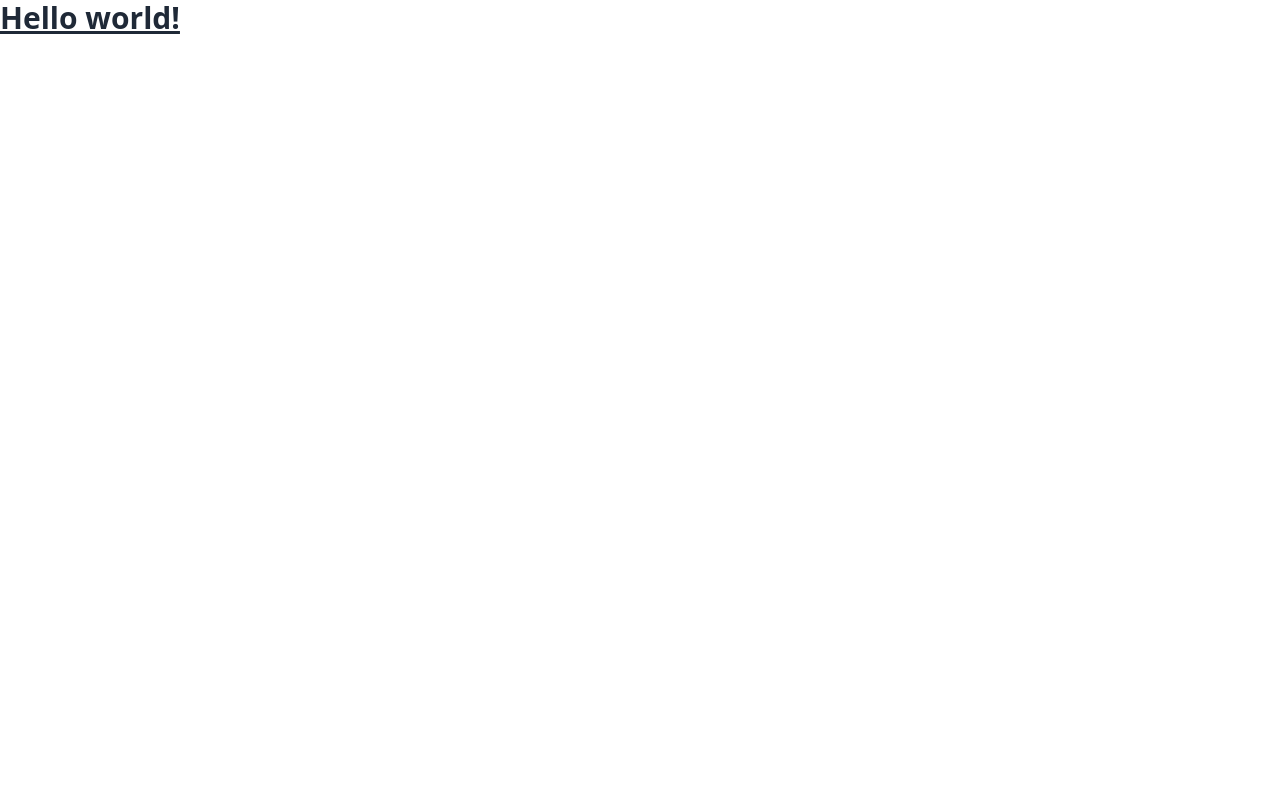
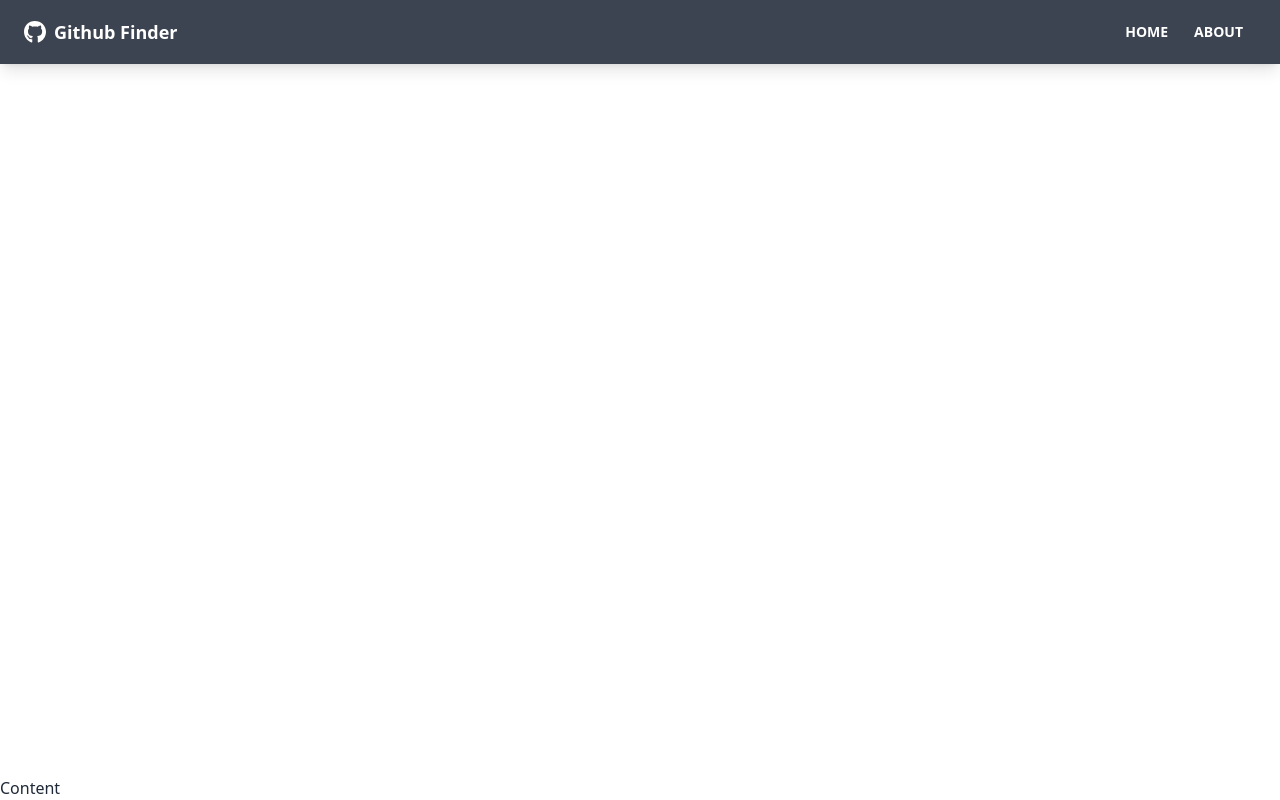
Before and after one commit to jibm82/github-finder, a React (Create React App) app: page /about in a window 1280 px wide. Built offline with nearby package versions, Linux system fonts and the light colour scheme; the HTML template or start-up script is replaced by a standard one.

Commit message:
Implement navbar

```diff
--- a/package.json
+++ b/package.json
@@ -9,6 +9,8 @@
     "daisyui": "^2.17.0",
     "react": "^18.2.0",
     "react-dom": "^18.2.0",
+    "react-icons": "^4.4.0",
+    "react-router-dom": "^6.3.0",
     "react-scripts": "5.0.1",
     "web-vitals": "^2.1.4"
   },
--- a/src/App.js
+++ b/src/App.js
@@ -1,8 +1,17 @@
+import { BrowserRouter as Router, Route } from "react-router-dom"
+
+import Navbar from "./components/layout/Navbar";
+
 function App() {
   return (
-    <h1 className="text-3xl font-bold underline">
-      Hello world!
-    </h1>
+    <Router>
+      <div className="flex flex-col justify-between h-screen">
+        <Navbar />
+        <main>
+          Content
+        </main>
+      </div>
+    </Router>
   );
 }
 
--- /dev/null
+++ b/src/components/layout/Navbar.jsx
@@ -0,0 +1,39 @@
+import { FaGithub } from "react-icons/fa"
+import { Link } from "react-router-dom"
+import PropTypes from "prop-types"
+
+function Navbar({ title }) {
+  return (
+    <nav className="navbar mb-12 shadow-lg bg-neutral text-neutral-content">
+      <div className="container mx-auto">
+        <div className="flex-none px-2 mx-2">
+          <FaGithub className="inline pr-2 text-3xl"/>
+          <Link to="/" className="text-lg font-bold align-middle">
+            {title}
+          </Link>
+        </div>
+
+        <div className="flex-1 px-2 mx-2">
+          <div className="flex justify-end">
+            <Link to="/" className="btn btn-ghost btn-sm rounded-btn">
+              Home
+            </Link>
+            <Link to="/about" className="btn btn-ghost btn-sm rounded-btn">
+              About
+            </Link>
+          </div>
+        </div>
+      </div>
+    </nav>
+  )
+}
+
+Navbar.defaultProps = {
+  title: "Github Finder",
+}
+
+Navbar.propTypes = {
+  title: PropTypes.string,
+}
+
+export default Navbar
```
Also changed, not shown: 1 other file (tests, documents, lock files or other folders).
